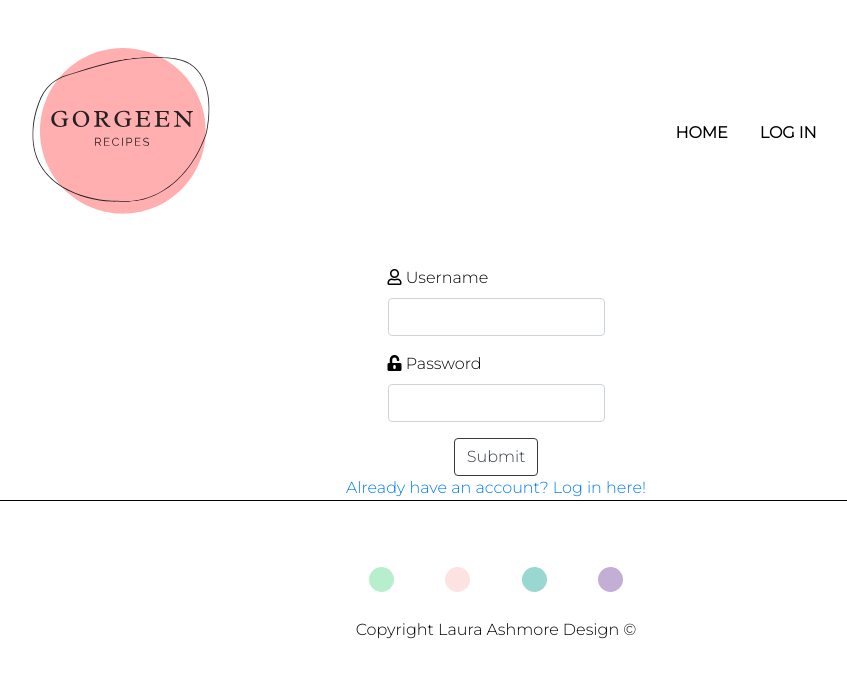
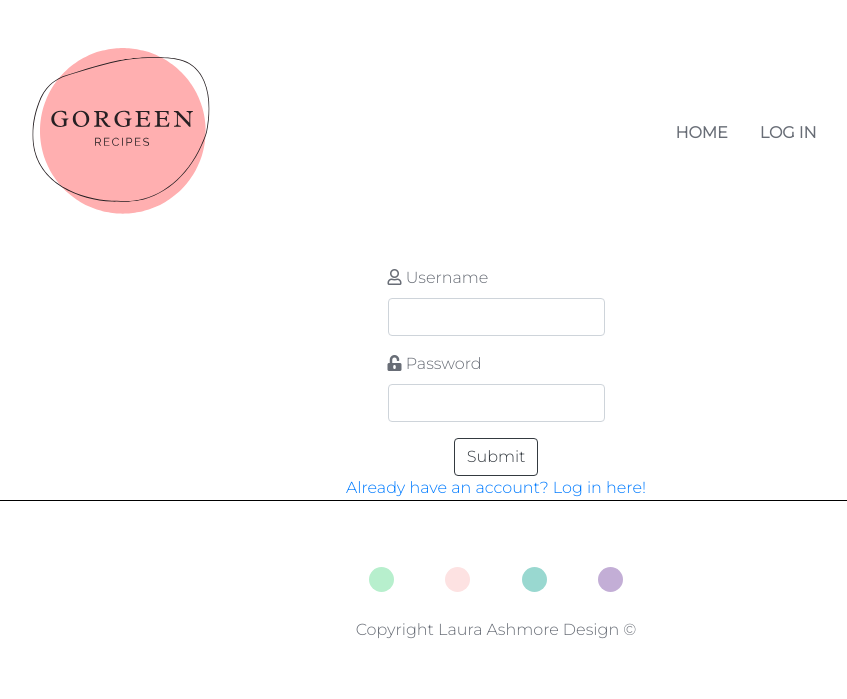
Before and after one commit to laura-ash/recipe-collection, a Flask app: page /register in a window 1280 px wide. Shown: the top 699 px of the page, without its empty margins (144-991 px from the left). Run offline with Flask 2, Linux system fonts and the light colour scheme; some libraries are stand-ins or nearby versions.

Commit message:
Changed font colour to grey

```diff
--- a/static/css/style.css
+++ b/static/css/style.css
@@ -7,7 +7,7 @@ html {
 
 body {
     font-family: 'Montserrat', sans-serif;
-    color: #000000;
+    color: #686d76;
 }
 
 
@@ -147,7 +147,7 @@ h3 {
 
 .nav-link {
     text-transform: uppercase;
-    color: #000000;
+    color: #686d76;
     font-weight: bold;
 }
 
```
